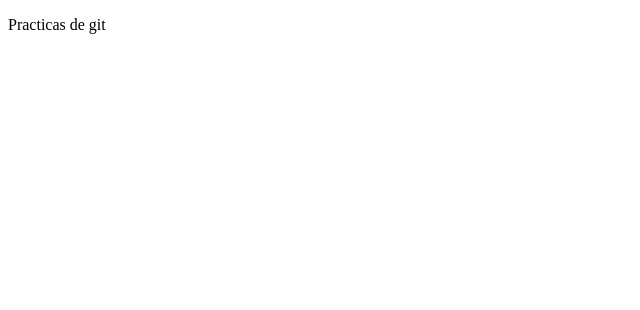
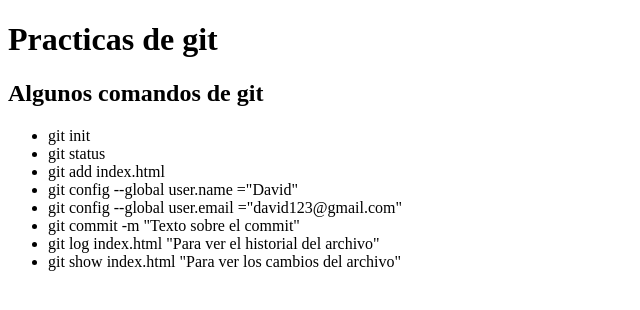
Before and after one commit to DavidVer98/SistemaDistribuidos, a plain HTML site: page index.html in a window 1280 px wide. Shown: the whole page, without its empty margins (0-640 px from the left). Drawn offline with Linux system fonts and the light colour scheme.

Commit message:
Actualizacion del archivo index.html

```diff
--- a/index.html
+++ b/index.html
@@ -7,6 +7,17 @@
     <title>Pagina demo</title>
 </head>
 <body>
-    <p>Practicas de git</p>
+    <h1>Practicas de git</h1>
+    <h2>Algunos comandos de git</h2>
+    <ul>
+        <li>git init</li>
+        <li>git status</li>
+        <li>git add index.html</li>
+        <li>git config --global user.name ="David" </li>
+        <li>git config --global user.email ="david123@gmail.com" </li>
+        <li>git commit -m "Texto sobre el commit" </li>
+        <li>git log index.html "Para ver el historial del archivo"</li>
+        <li>git show index.html "Para ver los cambios del archivo"</li>
+    </ul>
 </body>
 </html>
```
